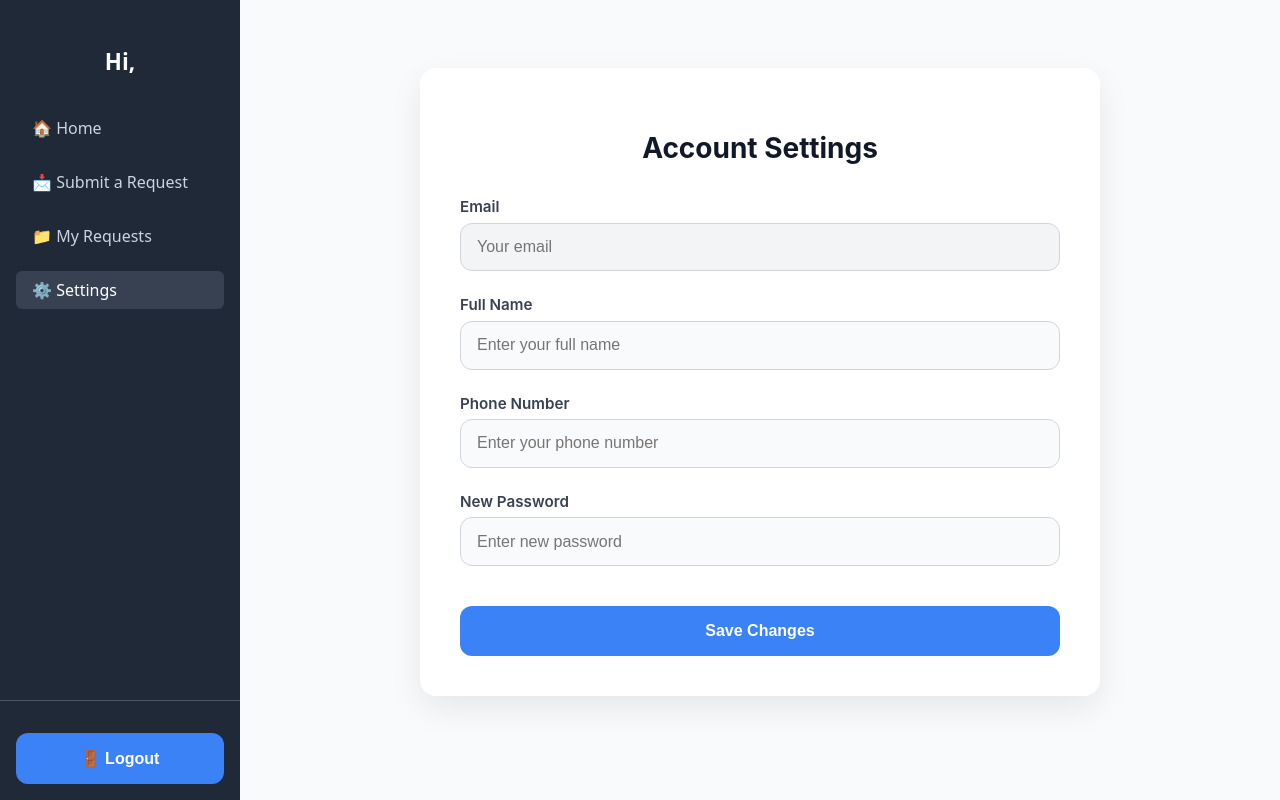
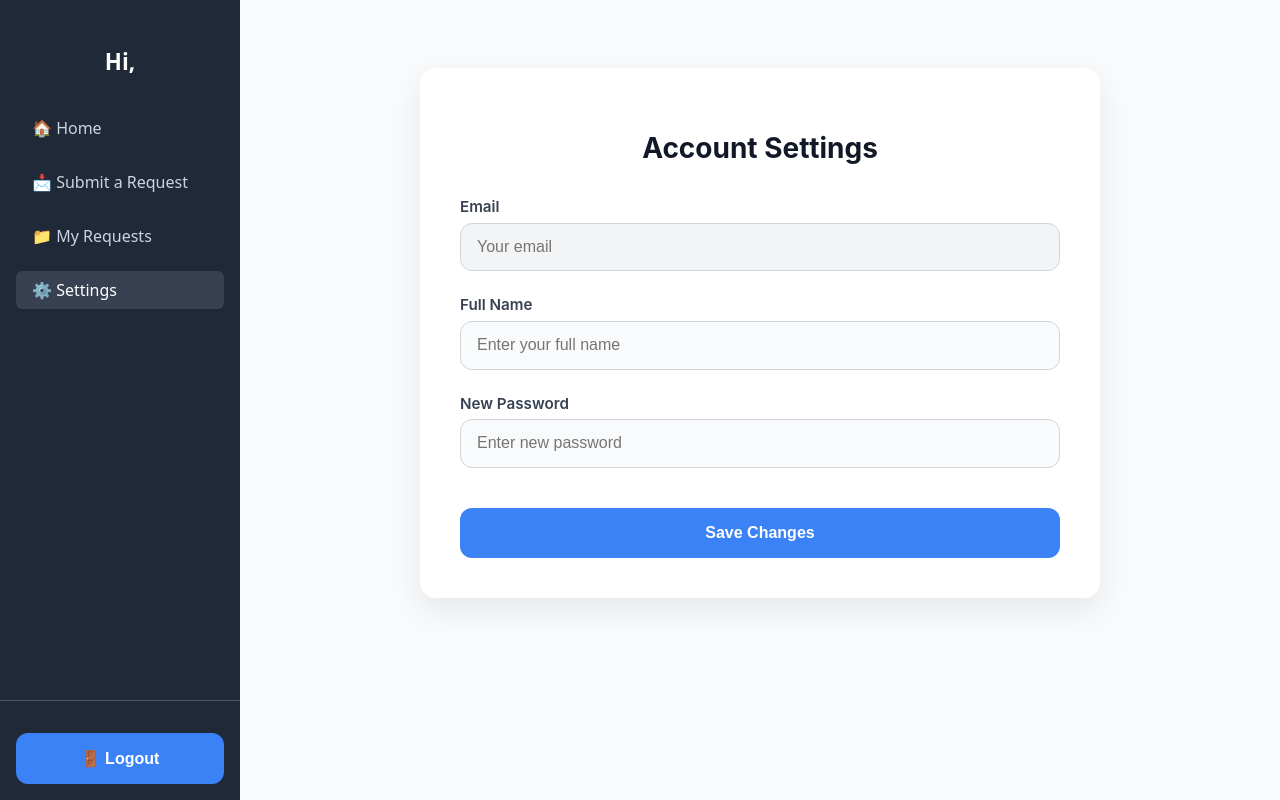
Before and after one commit to arijitchakma79/RiseTogether, a React (Vite) app: page /dashboard/settings in a window 1280 px wide. Built offline with nearby package versions, Linux system fonts and the light colour scheme.

Commit message:
removed phone number addition functionlity

```diff
--- a/src/apis/auth.ts
+++ b/src/apis/auth.ts
@@ -52,23 +52,21 @@ export const logout_user = async () => {
   export const update_user = async (
     email?: string,
     password?: string,
-    fullname?: string,
-    phoneNumber?: string
+    fullname?: string
   ) => {
     try {
       const updatePayload: any = {};
 
       if (email) updatePayload.email = email;
       if (password) updatePayload.password = password;
-      if (fullname !== undefined || phoneNumber !== undefined) {
-        updatePayload.data = {
-          ...(fullname !== undefined ? { fullName: fullname } : {}),
-          ...(phoneNumber !== undefined ? { phoneNumber: phoneNumber } : {}),
-        };
+
+      if (fullname !== undefined) {
+        updatePayload.data = { fullName: fullname };
       }
 
       const { data, error } = await supabase.auth.updateUser(updatePayload);
       if (error) throw error;
+
       return { success: true, data };
     } catch (err: any) {
       return { success: false, error: err.message || 'Update failed' };
--- a/src/contexts/AuthContext.tsx
+++ b/src/contexts/AuthContext.tsx
@@ -33,6 +33,7 @@ import React, {
             role: metadata.userRole || 'user',
             fullName: metadata.fullName || '',
             displayName: metadata.displayName || '',
+
           });
         }
 
--- a/src/contexts/authTypes.ts
+++ b/src/contexts/authTypes.ts
@@ -8,6 +8,7 @@ export interface User {
   role: Role;
   fullName?: string;
   displayName?: string;
+  phoneNumber?: string;
 }
 
 export interface AuthContextType {
--- a/src/pages/dashboard/SettingsPage.tsx
+++ b/src/pages/dashboard/SettingsPage.tsx
@@ -9,15 +9,15 @@ const SettingsPage: React.FC = () => {
   const [fullName, setFullName] = useState(user?.fullName || '');
   const [email] = useState(user?.email || '');
   const [password, setPassword] = useState('');
-  const [phoneNumber, setPhoneNumber] = useState(user?.phoneNumber || '');
   const [status, setStatus] = useState('');
 
   const handleUpdate = async () => {
     setStatus('');
     try {
-      const result = await update_user(undefined, password || undefined, fullName, phoneNumber);
+      const result = await update_user(undefined, password || undefined, fullName);
 
       if (result.success) {
+        // Refresh user metadata
         const { data, error } = await supabase.auth.getUser();
         if (error || !data?.user) throw error;
 
@@ -28,7 +28,6 @@ const SettingsPage: React.FC = () => {
           role: metadata.userRole || 'user',
           fullName: metadata.fullName || '',
           displayName: metadata.displayName || '',
-          phoneNumber: metadata.phoneNumber || '',
         });
 
         setPassword('');
@@ -72,18 +71,6 @@ const SettingsPage: React.FC = () => {
       </div>
 
       <div className="settings-field">
-        <label htmlFor="phoneNumber">Phone Number</label>
-        <input
-          type="tel"
-          id="phoneNumber"
-          value={phoneNumber}
-          onChange={(e) => setPhoneNumber(e.target.value)}
-          placeholder="Enter your phone number"
-          aria-label="Phone Number"
-        />
-      </div>
-
-      <div className="settings-field">
         <label htmlFor="password">New Password</label>
         <input
           type="password"
```
